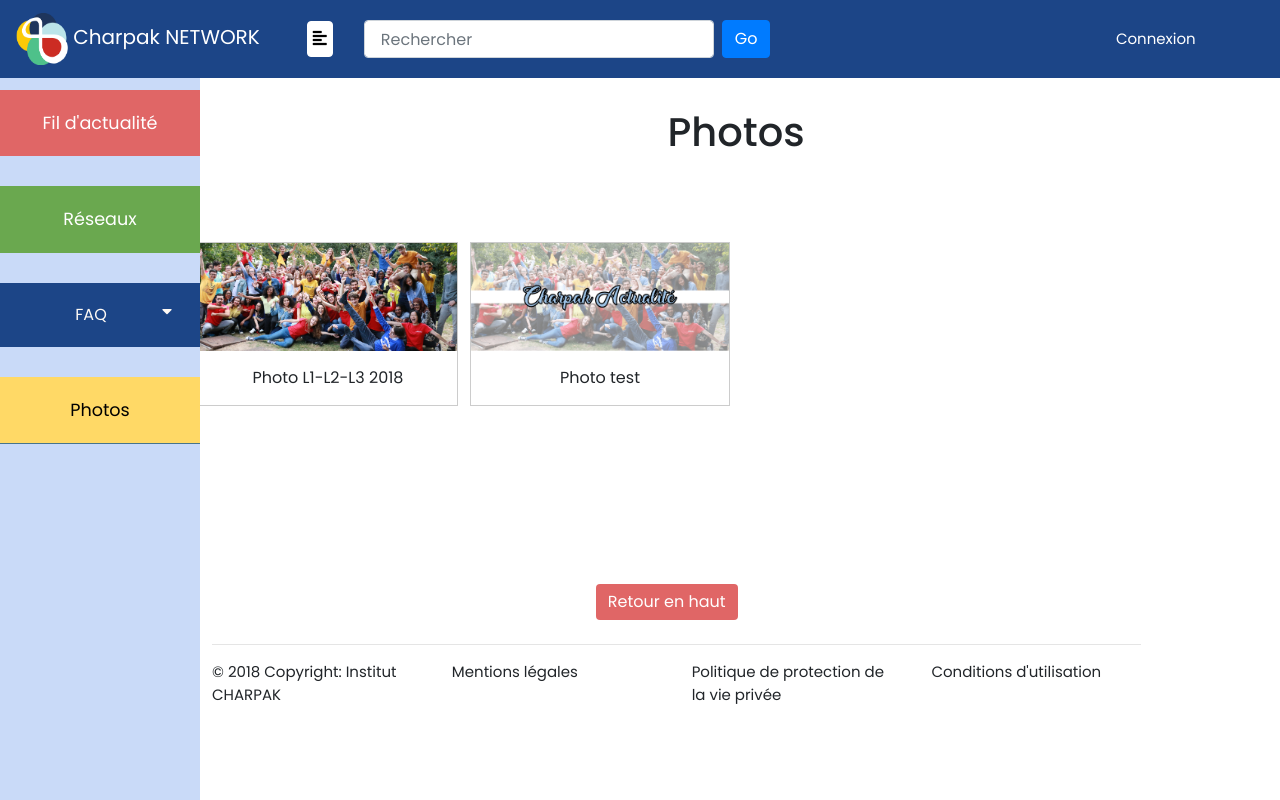
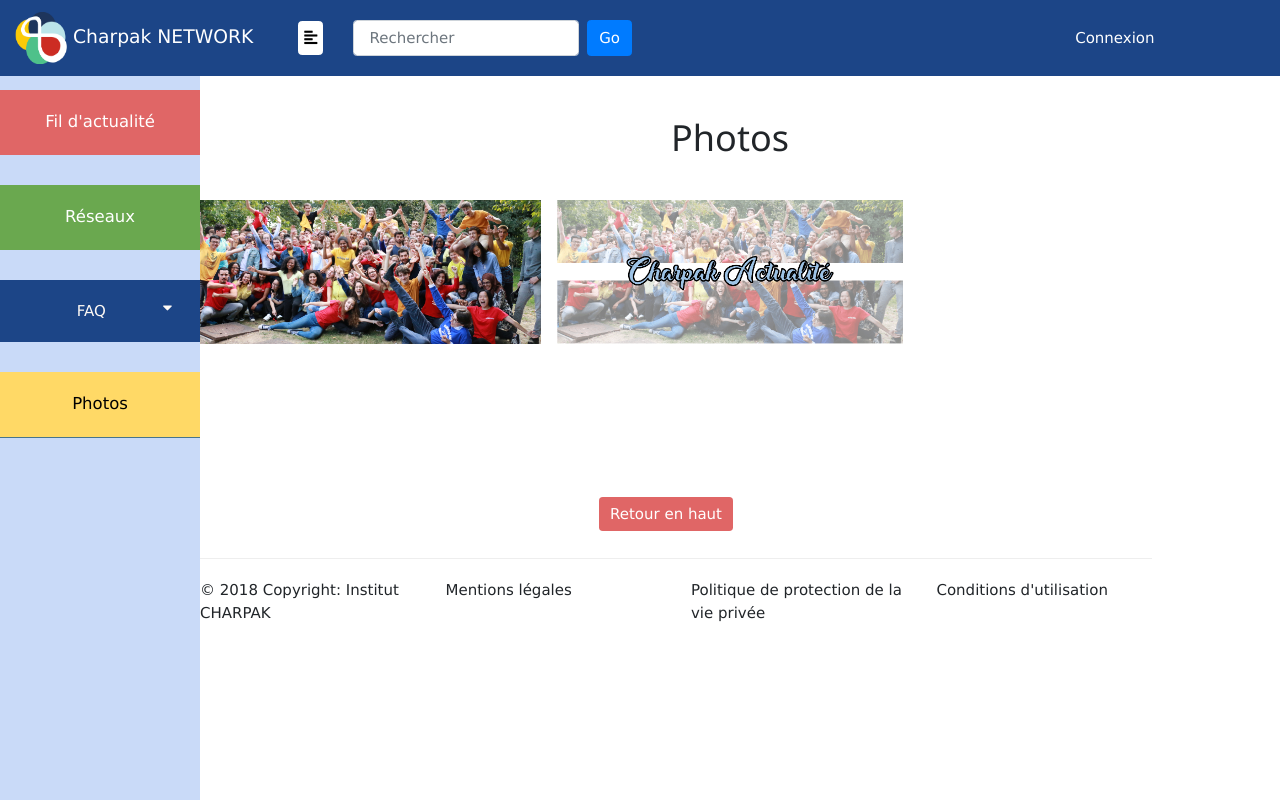
Before and after one commit to L3Villebon2018/projetInfo, a Django app: page /photo/index in a window 1280 px wide. Run offline with Django 3.2, Linux system fonts and the light colour scheme; some libraries are stand-ins or nearby versions.

Commit message:
Changement photos(Marine)

```diff
--- a/ProjetInfoL3/templates/Photo/index_Photo.html
+++ b/ProjetInfoL3/templates/Photo/index_Photo.html
@@ -9,82 +9,34 @@
         </div>
     </header>
 
-    <!DOCTYPE html>
-    <html>
-    <head>
-        <style>
-            div.gallery {
-                border: 1px solid #ccc;
-            }
-
-            div.gallery:hover {
-                border: 1px solid #777;
-            }
-
-            div.gallery img {
-                width: 100%;
-                height: auto;
-            }
-
-            div.desc {
-                padding: 15px;
-                text-align: center;
-            }
-
-            * {
-                box-sizing: border-box;
-            }
-
-            .responsive {
-                padding: 0 6px;
-                float: left;
-                width: 24.99999%;
-            }
-
-            @media only screen and (max-width: 700px) {
-                .responsive {
-                    width: 49.99999%;
-                    margin: 6px 0;
-                }
-            }
-
-            @media only screen and (max-width: 500px) {
-                .responsive {
-                    width: 100%;
-                }
-            }
-
-            .clearfix:after {
-                content: "";
-                display: table;
-                clear: both;
-            }
-        </style>
-    </head>
-    <body>
-    <br><br/>
-    <div class="responsive">
-        <div class="gallery">
-            <a target="_blank" href="{% static "/images/FA.PNG" %}">
-                <img src="{% static "/images/FA.PNG" %}" alt="Cinque Terre" width="600" height="400">
-            </a>
-            <div class="desc">Photo L1-L2-L3 2018</div>
+    <meta name="viewport" content="width=device-width, initial-scale=1">
+    <link rel="stylesheet" href="https://www.w3schools.com/w3css/4/w3.css">
+<body>
+    <div class="w3-row-padding">
+        <div class="w3-container w3-third">
+            <img src="{% static "/images/FA.PNG" %}" style="width:100%;cursor:pointer"
+                 onclick="onClick(this)" class="w3-hover-opacity">
+        </div>
+        <div class="w3-container w3-third">
+            <img src="{% static "/images/FA2.PNG" %}" style="width:100%;cursor:pointer"
+                 onclick="onClick(this)" class="w3-hover-opacity">
         </div>
     </div>
 
-
-    <div class="responsive">
-        <div class="gallery">
-            <a target="_blank" href="{% static "/images/FA2.PNG" %}">
-                <img src="{% static "/images/FA2.PNG" %}" alt="Forest" width="600" height="400">
-            </a>
-            <div class="desc">Photo test</div>
+    <div id="modal01" class="w3-modal" onclick="this.style.display='none'">
+        <span class="w3-button w3-hover-red w3-xlarge w3-display-topright">&times;</span>
+        <div class="w3-modal-content w3-animate-zoom">
+            <img id="img01" style="width:100%">
         </div>
     </div>
 
-    <div class="clearfix"></div>
+    <script>
+        function onClick(element) {
+            document.getElementById("img01").src = element.src;
+            document.getElementById("modal01").style.display = "block";
+        }
+    </script>
 
     </body>
-    </html>
 
 {% endblock %}
```
